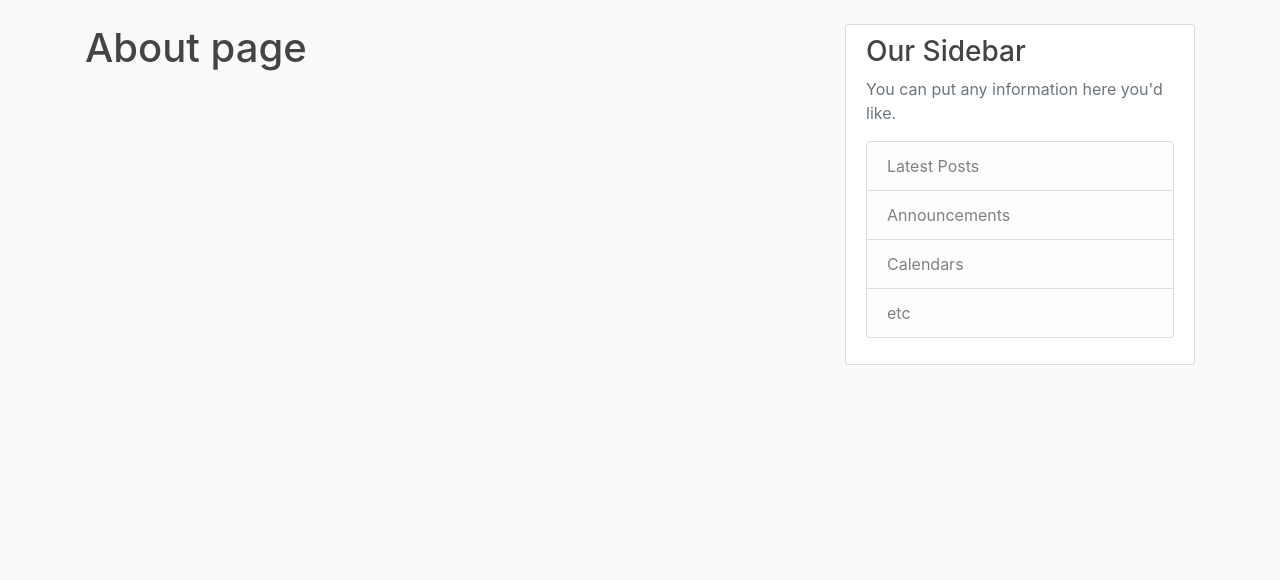
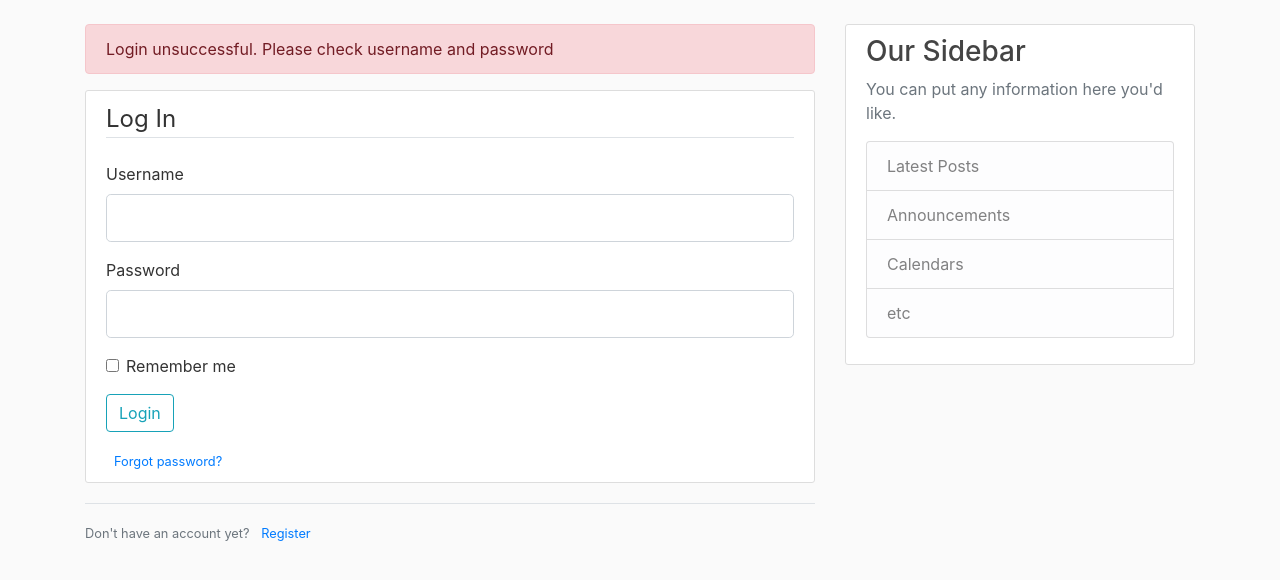
Before and after one commit to wieloryb331/TFTeaMaker, a Flask app: page /login in a window 1280 px wide. Shown: the part 56-636 px from the top of the page. Run offline with Flask 2, Linux system fonts and the light colour scheme; some libraries are stand-ins or nearby versions.

Commit message:
Finished forms, added models

```diff
--- a/app.py
+++ b/app.py
@@ -1,7 +1,37 @@
 from flask import Flask, render_template, url_for, flash, redirect, get_flashed_messages
+from flask_sqlalchemy import SQLAlchemy
 from forms import RegistrationForm, LoginForm
+from datetime import datetime
+
 app = Flask(__name__)
 app.config['SECRET_KEY'] = '990331fc1d4147989e698699937f0160'
+app.config['SQLALCHEMY_DATABASE_URI'] = 'sqlite:///site.db'
+
+db = SQLAlchemy(app)
+
+
+class User(db.Model):
+    id = db.Column(db.Integer, primary_key=True)
+    username = db.Column(db.String(20), unique=True, nullable=False)
+    email = db.Column(db.String(120), unique=True, nullable=False)
+    image_file = db.Column(db.String(20), nullable=False, default='default.jpg')
+    password = db.Column(db.String(60), nullable=False)
+    posts = db.relationship('Post', backref='author', lazy=True)
+
+    def __repr__(self):
+        return f"User(#{self.id}, '{self.username}', '{self.email}')"
+
+
+class Post(db.Model):
+    id = db.Column(db.Integer, primary_key=True)
+    author_id = db.Column(db.ForeignKey('user.id'), nullable=False)
+    title = db.Column(db.String(40), nullable=False)
+    date_posted = db.Column(db.DateTime, nullable=False, default=datetime.utcnow)
+    content = db.Column(db.Text, nullable=False)
+
+    def __repr__(self):
+        return f"Post({self.title}, {self.date_posted})"
+
 
 posts = [
     {
@@ -40,7 +70,7 @@ def about():
 def register():
     form = RegistrationForm()
     if form.validate_on_submit():
-        flash(message=f'Account created for {form.username.data}! Let the TeaMaking begin!', category='success')
+        flash(message=f'Account created for {form.username.data}! Let the TeaMaking begin!', category='info')
         return redirect(url_for('home'))
     return render_template('register.html', page_title="Register", form=form)
 
@@ -48,6 +78,11 @@ def register():
 @app.route('/login', methods=['GET', 'POST'])
 def login():
     form = LoginForm()
+    if form.validate_on_submit():
+        flash(message=f"Welcome back {form.username.data}!", category='success')
+        return redirect(url_for('home'))
+    else:
+        flash('Login unsuccessful. Please check username and password', category='danger')
     return render_template('login.html', page_title="Login", form=form)
 
 
--- a/templates/layout.html
+++ b/templates/layout.html
@@ -28,13 +28,13 @@
             </button>
             <div class="collapse navbar-collapse" id="navbarToggle">
                 <div class="navbar-nav mr-auto">
-                    <a class="nav-item nav-link" href="/">Home</a>
-                    <a class="nav-item nav-link" href="/about">About</a>
+                    <a class="nav-item nav-link" href="{{ url_for('home') }}">Home</a>
+                    <a class="nav-item nav-link" href="{{ url_for('about') }}">About</a>
                 </div>
                 <!-- Navbar Right Side -->
                 <div class="navbar-nav">
-                    <a class="nav-item nav-link" href="/login">Login</a>
-                    <a class="nav-item nav-link" href="/register">Register</a>
+                    <a class="nav-item nav-link" href="{{ url_for('login') }}">Login</a>
+                    <a class="nav-item nav-link" href="{{ url_for('register') }}">Register</a>
                 </div>
             </div>
         </div>
--- a/templates/login.html
+++ b/templates/login.html
@@ -1,4 +1,55 @@
 {% extends 'layout.html' %}
 {% block content %}
-    <h1>About page</h1>
+    <div class="content-section">
+        <form method="POST" action="">
+            {{ form.hidden_tag() }}
+            <fieldset class="form-group">
+                <legend class="border-bottom mb-4">Log In</legend>
+
+                <div class="form-group">
+                    {{ form.username.label(class="form-control-label") }}
+
+                    {% if form.username.errors %}
+                        {{ form.username(class="form-control form-control-lg is-invalid") }}
+                        <div class="invalid-feedback">
+                            {% for error in form.username.errors %}
+                                <span>{{ error }}</span>
+                            {% endfor %}
+                        </div>
+                    {% else %}
+                        {{ form.username(class="form-control form-control-lg") }}
+                    {% endif %}
+                </div>
+
+                <div class="form-group">
+                    {{ form.password.label(class="form-control-label") }}
+                    {% if form.password.errors %}
+                        {{ form.password(class="form-control form-control-lg is-invalid") }}
+                        <div class="invalid-feedback">
+                            {% for error in form.password.errors %}
+                                <span>{{ error }}</span>
+                            {% endfor %}
+                        </div>
+                    {% else %}
+                        {{ form.password(class="form-control form-control-lg") }}
+                    {% endif %}
+                </div>
+                <div class="form-check">
+                    {{ form.remember(class='form-check-input') }}
+                    {{ form.remember.label(class='form-check-label') }}
+                </div>
+            </fieldset>
+            <div class="form-group">
+                {{ form.submit(class="btn btn-outline-info") }}
+            </div>
+            <small class="text-muted ml-2">
+                <a href="#">Forgot password?</a>
+            </small>
+        </form>
+    </div>
+    <div class="border-top pt-3">
+        <small class="text-muted">
+            Don't have an account yet? <a class="ml-2" href="{{ url_for('register') }}">Register</a>
+        </small>
+    </div>
 {% endblock %}
```
Also changed, not shown: templates/register.html (+4 -4 lines).
